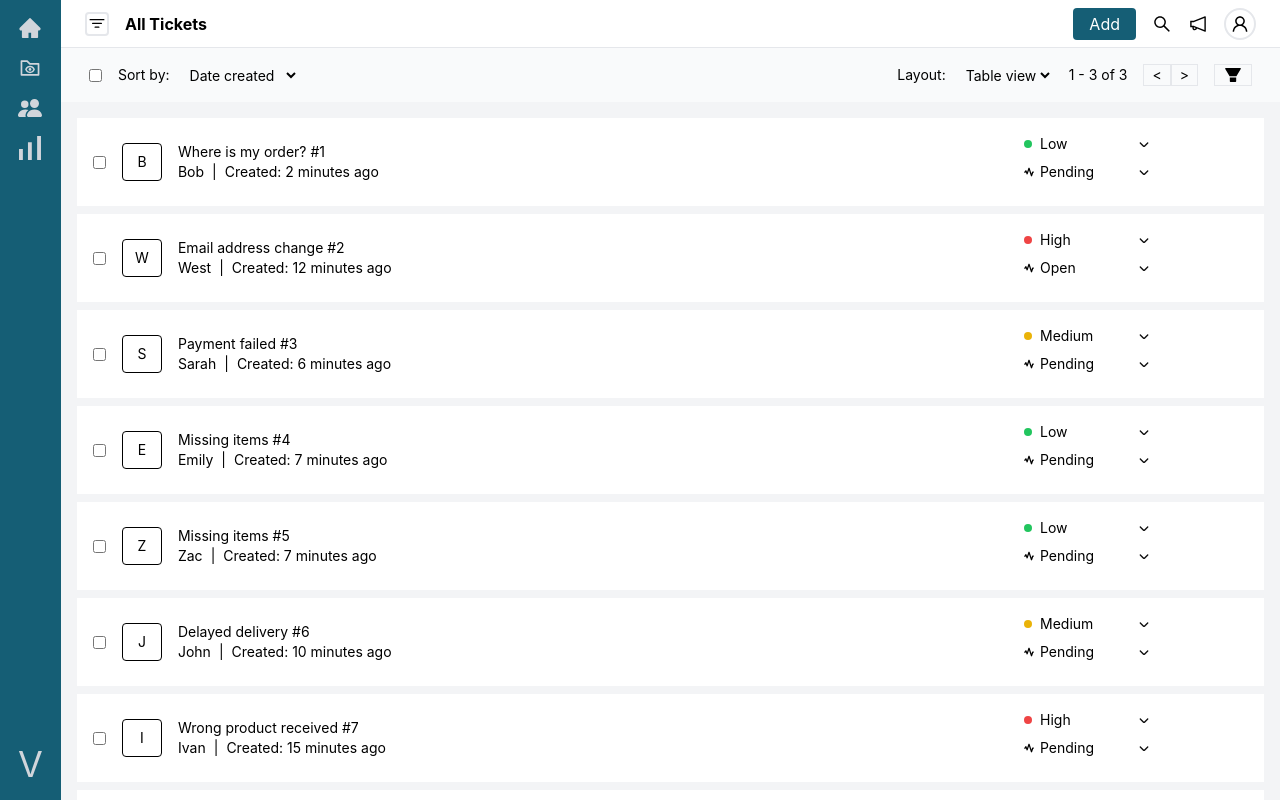
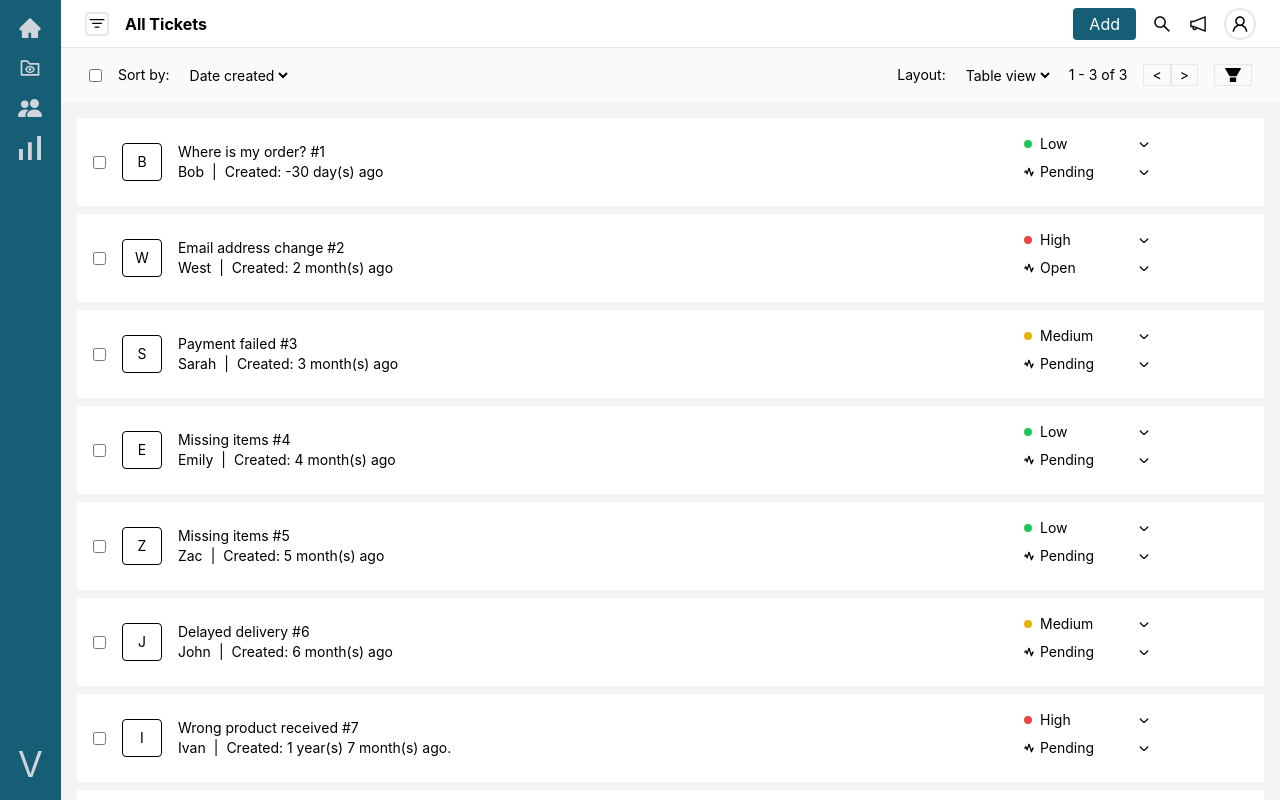
Before and after one commit to anh4dle/ticket_systems, a React (Vite) app: page / in a window 1280 px wide. Built offline with nearby package versions, Linux system fonts and the light colour scheme.

Commit message:
temp message

```diff
--- a/index.html
+++ b/index.html
@@ -4,7 +4,7 @@
     <meta charset="UTF-8" />
     <link rel="icon" type="image/svg+xml" href="/vite.svg" />
     <meta name="viewport" content="width=device-width, initial-scale=1.0" />
-    <title>Vibedesk</title>
+    <title>Ticket System</title>
     <link href="/src/output.css" rel="stylesheet">
 
   </head>
--- a/package.json
+++ b/package.json
@@ -11,6 +11,7 @@
   },
   "dependencies": {
     "@react-icons/all-files": "^4.1.0",
+    "nodemon": "^3.0.1",
     "react": "^18.2.0",
     "react-dom": "^18.2.0"
   },
--- a/src/App.tsx
+++ b/src/App.tsx
@@ -2,17 +2,20 @@ import Navbar from "./components/Navbar";
 import TopSetting from "./components/TopSetting";
 import SubSetting from "./components/SubSetting";
 import Body from "./components/Body";
+import { SortProvider } from "./contexts/SortContext";
 
 function App() {
   return (
     <>
       <div className="flex h-screen overflow-hidden	">
         <Navbar />
-        <div className="w-full">
-          <TopSetting />
-          <SubSetting />
-          <Body />
-        </div>
+        <SortProvider>
+          <div className="w-full">
+            <TopSetting />
+            <SubSetting />
+            <Body />
+          </div>
+        </SortProvider>
       </div>
     </>
   );
--- a/src/components/Body.tsx
+++ b/src/components/Body.tsx
@@ -1,6 +1,21 @@
 import TicketCard from "./TicketCard";
 import { tickets } from "../data/tickets";
+import { SortContext } from "../contexts/SortContext";
+import { useContext } from "react";
+const priorityInNumber = {
+  Low: 0,
+  Medium: 1,
+  High: 2,
+};
 function Body() {
+  const { sortOption, setSortOption } = useContext(SortContext);
+  if (sortOption === "priority") {
+    tickets.sort(
+      (a, b) => priorityInNumber[a.priority] - priorityInNumber[b.priority]
+    );
+  } else if (sortOption === "status") {
+    tickets.sort((a, b) => a.status.localeCompare(b.status));
+  }
   return (
     <div className="bg-gray-100 h-full p-4  overflow-auto">
       {tickets.map((ticket) => (
--- a/src/components/SubSetting.tsx
+++ b/src/components/SubSetting.tsx
@@ -1,7 +1,10 @@
-import { useState } from "react";
+import { useState, useContext } from "react";
 import { AiFillFilter } from "react-icons/ai";
+import { SortContext } from "../contexts/SortContext";
+
 function SubSetting() {
-  const [sortOption, setSort] = useState("date");
+  const { sortOption, setSortOption } = useContext(SortContext);
+
   return (
     <div
       className="bg-gray-50 py-4 px-7 flex justify-between
@@ -16,10 +19,10 @@ function SubSetting() {
           name="sort"
           id="sort"
           value={sortOption}
-          onChange={(e) => setSort(e.target.value)}
+          onChange={(e) => setSortOption(e.target.value)}
         >
           <option value="date">Date created</option>
-          <option value="resolve">Resolved time</option>
+          <option value="status">Status</option>
           <option value="priority">Priority</option>
         </select>
       </div>
--- a/src/components/TicketCard.tsx
+++ b/src/components/TicketCard.tsx
@@ -1,4 +1,5 @@
 import Select from "./Select";
+import dateUtils from "../utils/dateUtils";
 type Ticket = {
   id: number;
   name: string;
@@ -33,7 +34,7 @@ function TicketCard({ ticket }: TicketCardProps) {
           <div className="flex gap-2">
             <p className="hover:cursor-pointer">{ticket.name}</p>
             <p>|</p>
-            <p>Created: {ticket.created}</p>
+            <p>Created: {dateUtils(ticket.created)}</p>
           </div>
         </div>
       </div>
--- /dev/null
+++ b/src/contexts/SortContext.tsx
@@ -0,0 +1,23 @@
+import { createContext, useContext, useState } from "react";
+
+type SortContextType = {
+  sortOption: string;
+  setSortOption: (sortOption: string) => void;
+};
+
+//create a context object with default value
+
+export const SortContext = createContext<SortContextType>({
+  sortOption: "",
+  setSortOption: () => {},
+});
+
+export const SortProvider: React.FC = ({ children }: any) => {
+  const [sortOption, setSortOption] = useState("date");
+
+  return (
+    <SortContext.Provider value={{ sortOption, setSortOption }}>
+      {children}
+    </SortContext.Provider>
+  );
+};
--- a/src/data/tickets.tsx
+++ b/src/data/tickets.tsx
@@ -3,7 +3,7 @@ const tickets = [
     id: 1,
     name: "Bob",
     subject: "Where is my order?",
-    created: "2 minutes ago",
+    created: "10/31/2023, 8:03:00 AM",
     status: "Pending",
     priority: "Low",
     description: "I cannot see my order, please assist me",
@@ -13,7 +13,7 @@ const tickets = [
     id: 2,
     name: "West",
     subject: "Email address change",
-    created: "12 minutes ago",
+    created: "9/30/2023, 7:53:00 PM",
     status: "Open",
     priority: "High",
     description: "I need assist with changing email address",
@@ -23,7 +23,7 @@ const tickets = [
     id: 3,
     name: "Sarah",
     subject: "Payment failed",
-    created: "6 minutes ago",
+    created: "8/29/2023, 7:57:00 AM",
     status: "Pending",
     priority: "Medium",
     description: "I cannot process my payment",
@@ -33,7 +33,7 @@ const tickets = [
     id: 4,
     name: "Emily",
     subject: "Missing items",
-    created: "7 minutes ago",
+    created: "7/28/2023, 7:58:00 PM",
     status: "Pending",
     priority: "Low",
     description: "My order has missing items",
@@ -43,7 +43,7 @@ const tickets = [
     id: 5,
     name: "Zac",
     subject: "Missing items",
-    created: "7 minutes ago",
+    created: "6/27/2023, 7:58:00 AM",
     status: "Pending",
     priority: "Low",
     description: "My order has missing items",
@@ -53,7 +53,7 @@ const tickets = [
     id: 6,
     name: "John",
     subject: "Delayed delivery",
-    created: "10 minutes ago",
+    created: "5/26/2023, 11:12:01 PM",
     status: "Pending",
     priority: "Medium",
     description: "My package is delayed, need assistance",
@@ -63,7 +63,7 @@ const tickets = [
     id: 7,
     name: "Ivan",
     subject: "Wrong product received",
-    created: "15 minutes ago",
+    created: "4/25/2022, 7:45:00 AM",
     status: "Pending",
     priority: "High",
     description: "I received the wrong item in my order",
@@ -73,7 +73,7 @@ const tickets = [
     id: 8,
     name: "David",
     subject: "Billing discrepancy",
-    created: "20 minutes ago",
+    created: "3/24/2023, 7:40:00 PM",
     status: "Pending",
     priority: "Medium",
     description: "There is a discrepancy in my bill, need clarification",
@@ -83,7 +83,7 @@ const tickets = [
     id: 9,
     name: "Sophia",
     subject: "Product return request",
-    created: "25 minutes ago",
+    created: "2/23/2023, 7:35:00 AM",
     status: "Pending",
     priority: "Low",
     description: "I would like to initiate a return for my purchase",
@@ -93,7 +93,7 @@ const tickets = [
     id: 10,
     name: "Oliver",
     subject: "Account access issue",
-    created: "30 minutes ago",
+    created: "10/22/2023, 7:30:00 PM",
     status: "Pending",
     priority: "Medium",
     description: "I am unable to access my account, need assistance",
@@ -103,11 +103,13 @@ const tickets = [
     id: 11,
     name: "Ava",
     subject: "Defective product",
-    created: "35 minutes ago",
+    created: "10/21/2022, 7:25:00 AM",
     status: "Pending",
     priority: "High",
     description: "The product I received is defective, need a replacement",
     agent: "Benjamin Davis",
   },
+  // Rest of the array elements...
 ];
+
 export { tickets };
```
Also changed, not shown: 1 other file (tests, documents, lock files or other folders).
